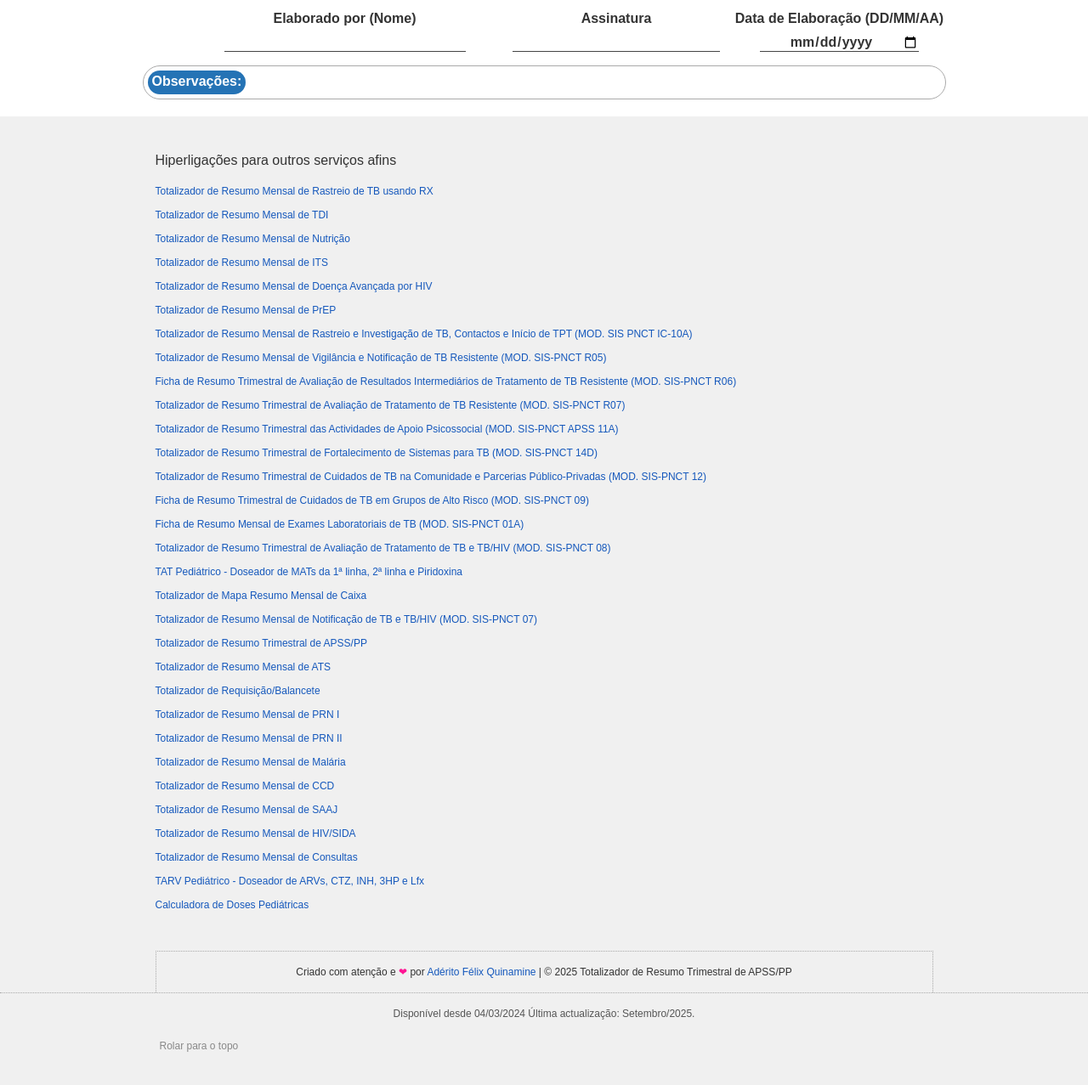
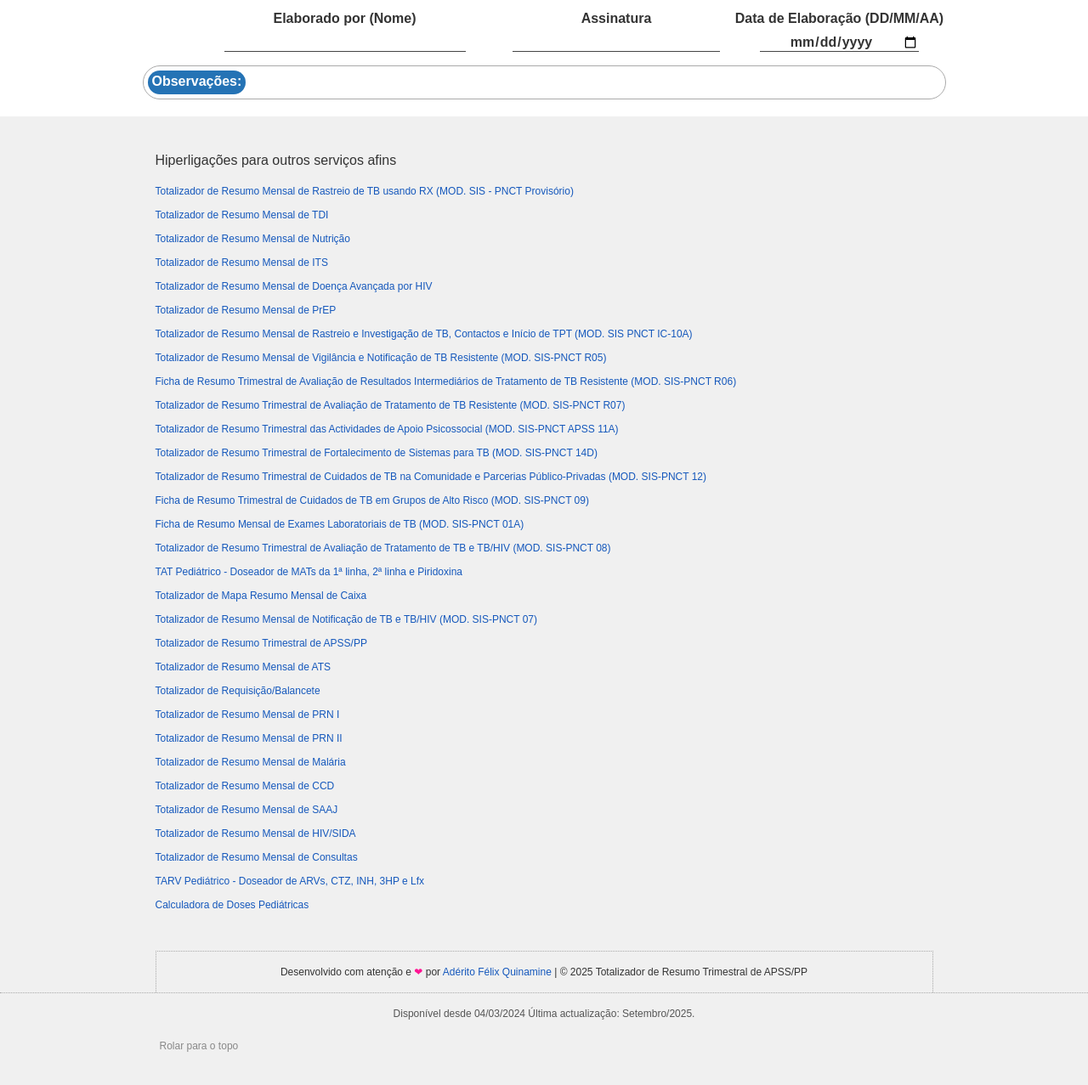
Before and after one commit to Quinamine/totalizador-de-resumo-trimestral-de-apss-e-pp, a plain HTML site: page index.html in a window 1280 px wide. Shown: the part 1231-2508 px from the top of the page at 85% size. Drawn offline with Linux system fonts and the light colour scheme; a script that the page names is missing.

Commit message:
HTML/JS: Actualizei o conteúdo 'Sobre' e a função do ano de copyright.

```diff
--- a/fisiologia/multifuncoes.js
+++ b/fisiologia/multifuncoes.js
@@ -68,7 +68,7 @@ const aqd = {
 function actualizarAnoDeCopyright() {
     const tempo = new Date();
     let anoActual = tempo.getFullYear();
-    if(anoActual < 2024) anoActual = 2024;
+    if(anoActual < 2025) anoActual = 2025;
     const currentYearOutput = document.querySelector(".footer__current-year");
     currentYearOutput.textContent = anoActual;
 }
--- a/index.html
+++ b/index.html
@@ -455,7 +455,7 @@
                 <figure>
                     <img alt="Totalizador de Resumo Trimestral de APSS/PP" src=imagens/totalizador-de-resumo-trimestral-de-apss-e-pp.png class="artigo__img artigo__img--center">
                 </figure>
-                <p>O <strong>Totalizador de Resumo Trimestral de APSS/PP</strong> é um serviço online gratuito que auxilia na elaboração, como o nome sugere, do resumo trimestral de APSS/PP (Apoio Psicossocial e Prevenção Positiva) por meio do cálculo automático dos totais com base nos dados inseridos pelo usuário. Foi criado de acordo com o modelo da ficha de resumo trimestral de APSS/PP actualmente vigente no Serviço Nacional de Saúde em Moçambique.</p>
+                <p>O <strong>Totalizador de Resumo Trimestral de APSS/PP</strong> é um serviço online gratuito que auxilia na elaboração, como o nome sugere, do resumo trimestral de APSS/PP (Apoio Psicossocial e Prevenção Positiva) por meio do cálculo automático dos totais com base nos dados inseridos pelo usuário. Foi desenvolvido de acordo com o modelo da ficha de resumo trimestral de APSS/PP actualmente vigente no Serviço Nacional de Saúde em Moçambique.</p>
                 <h3 class="artigo__titulo artigo__titulo--nivel-2">Objectivos</h3>
                 <ul class="artigo__lista artigo__lista--ul">
                     <li>Auxiliar os profissionais de saúde na totalização do resumo trimestral de APSS/PP com exatidão e prontidão;</li>
@@ -547,7 +547,7 @@
                 <nav class=footer__nav>
                     <h4 class="footer__nav__title">Hiperligações para outros serviços afins</h4>
                     <ul>
-                        <li><a href=https://quinamine.github.io/totalizador-de-resumo-mensal-de-rastreio-de-tb-usando-rx/index.html class="footer__nav__link">Totalizador de Resumo Mensal de Rastreio de TB usando RX</a></li>
+                        <li><a href=https://quinamine.github.io/totalizador-de-resumo-mensal-de-rastreio-de-tb-usando-rx/index.html class="footer__nav__link">Totalizador de Resumo Mensal de Rastreio de TB usando RX (MOD. SIS - PNCT Provisório)</a></li>
                         <li><a href=https://quinamine.github.io/totalizador-de-resumo-mensal-de-tdi/index.html class="footer__nav__link">Totalizador de Resumo Mensal de TDI</a></li>
                         <li><a href=https://quinamine.github.io/totalizador-de-resumo-mensal-de-nutricao/index.html class="footer__nav__link">Totalizador de Resumo Mensal de Nutrição</a></li>
                         <li><a href=https://quinamine.github.io/totalizador-de-resumo-mensal-de-its/index.html class="footer__nav__link">Totalizador de Resumo Mensal de ITS</a></li>
@@ -580,7 +580,7 @@
                         <li><a href=https://quinamine.github.io/calculadora-de-doses-pediatricas/index.html class="footer__nav__link">Calculadora de Doses Pediátricas</a></li>
                     </ul>
                 </nav>
-                <p class="footer__p footer__p--created-by">Criado com atenção e <span class="footer__p__heart">❤</span> por <a href=https://quinamine.github.io/aderito-felix-quinamine/index.html title="Acessar biografia &raquo;">Adérito Félix Quinamine</a> | ©&nbsp;<span class="footer__current-year"></span> Totalizador de Resumo Trimestral de APSS/PP</p>
+                <p class="footer__p footer__p--created-by">Desenvolvido com atenção e <span class="footer__p__heart">❤</span> por <a href=https://quinamine.github.io/aderito-felix-quinamine/index.html title="Acessar biografia &raquo;">Adérito Félix Quinamine</a> | ©&nbsp;<span class="footer__current-year"></span> Totalizador de Resumo Trimestral de APSS/PP</p>
                 <a href=#root class=footer__link--back-to-top>Rolar para o topo</a>
             </div>
             <p class="footer__p footer__p--available-since">Disponível desde <time datetime="2024-03-04">04/03/2024</time> Última actualização: Setembro/2025.</p>
```
Also changed, not shown: 1 other file.
